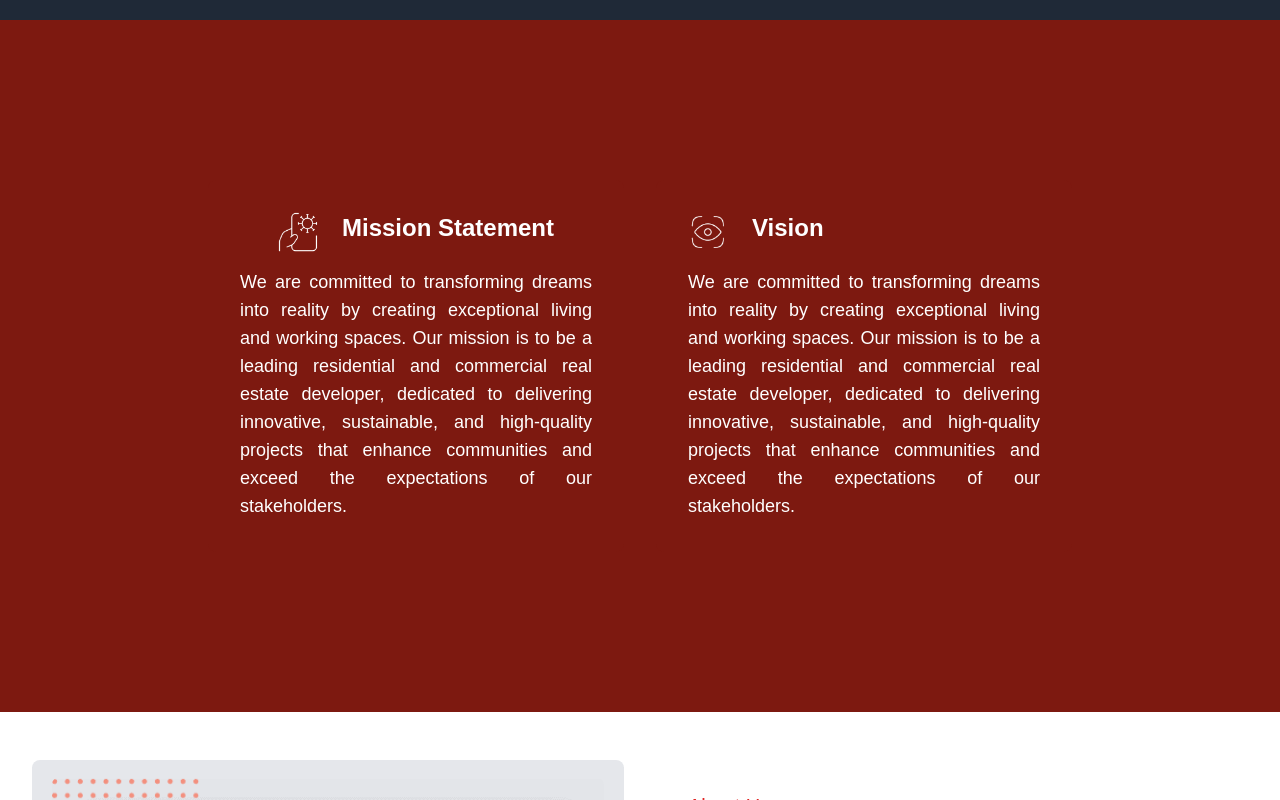
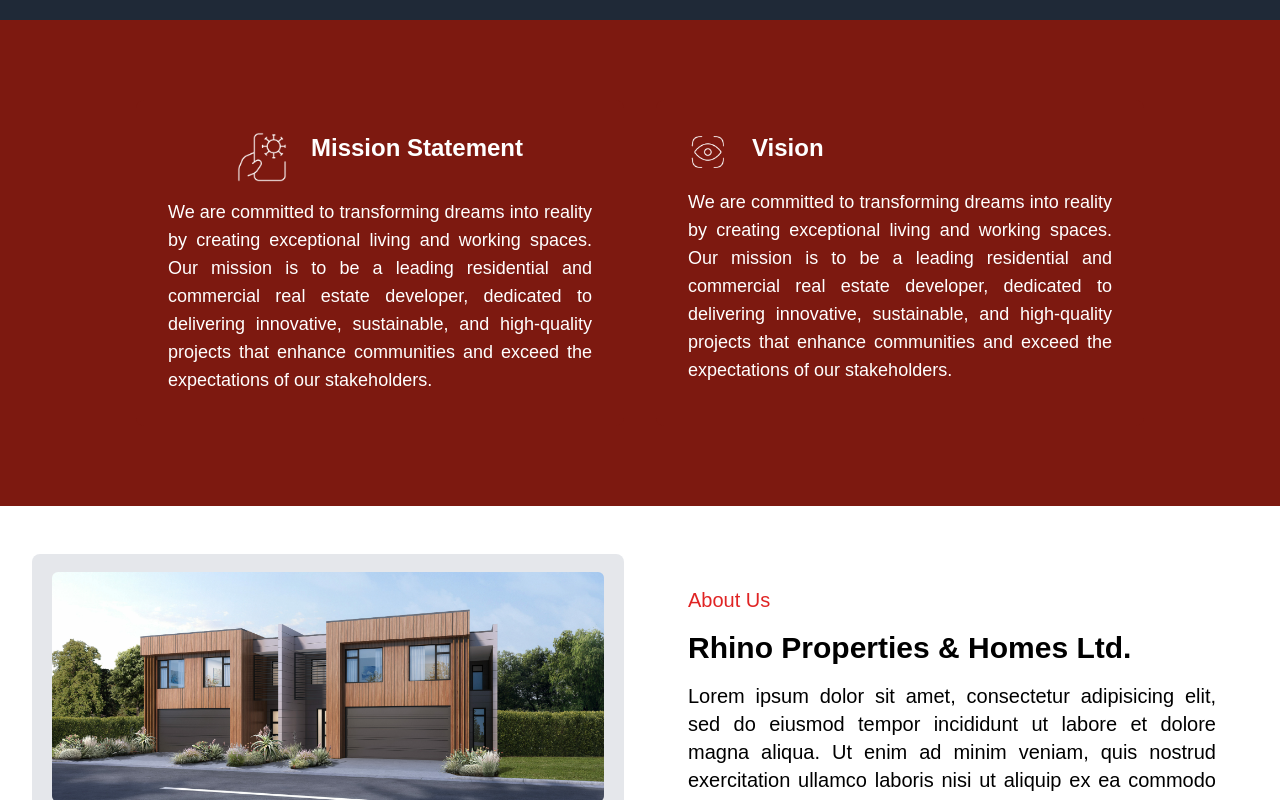
Before and after one commit to Ritephase1/rhp-website-fe, a Next.js app: page / in a window 1280 px wide. Shown: the part 1520-2320 px from the top of the page. Built offline with nearby package versions, Linux system fonts and the light colour scheme.

Commit message:
Fix about us image rendering

```diff
--- a/src/app/page.js
+++ b/src/app/page.js
@@ -43,7 +43,7 @@ export default function Home() {
       </Suspense>
 
       <Suspense fallback={<Loader />}>
-        <AboutUs imageUrl="/images/about.png" />
+        <AboutUs imageUrl="/images/building1.jpg" />
       </Suspense>
 
       <SignupCard />
--- a/src/components/AboutUs.js
+++ b/src/components/AboutUs.js
@@ -14,7 +14,7 @@ export default function AboutUs({ imageUrl }) {
               height={200} // Replace with actual height
               style={{ marginTop: 10 }}
               quality={100}
-              // objectFit="cover"
+              objectFit="cover"
               className="w-[100%] h-[auto] rounded-md "
             />
           </div>
--- a/src/components/MissionVision.js
+++ b/src/components/MissionVision.js
@@ -2,7 +2,7 @@ import Image from "next/image";
 
 export default function MissionVision() {
   return (
-    <section className="bg-[#7D1910] text-white md:p-40 py-12 text-center">
+    <section className="bg-[#7D1910] text-white md:p-20 py-12 text-center">
       <div className="grid grid-cols-1 sm:grid-cols-2 gap-8 max-w-[90%] mx-auto">
         {/* Mission Section */}
         <div className="bg-[#7D1910] p-8 rounded-lg text-left w-full flex flex-col items-center">
@@ -10,7 +10,7 @@ export default function MissionVision() {
             <Image
               src="/icons/mission.png" // Replace with the path to your mission icon
               alt="Mission Icon"
-              width={40} // Equivalent to the Tailwind class "w-10"
+              width={50} // Equivalent to the Tailwind class "w-10"
               height={40} // Equivalent to the Tailwind class "h-10"
               className="mb-4"
             />
--- a/src/pages/about.js
+++ b/src/pages/about.js
@@ -11,7 +11,7 @@ const Footer = lazy(() => import("../components/Footer"));
 const Testimonial = lazy(() => import("../components/Testimonial"));
 const TrustedByBrands = lazy(() => import("../components/TrustedByBrands"));
 const WhyInvestWithUs = lazy(() => import("../components/WhyInvest"));
-const preferImage = "/images/agent.jpeg";
+// const preferImage = "/images/agent.jpeg";
 import Navigation from "@/components/Navigation";
 
 export default function About() {
@@ -51,7 +51,8 @@ export default function About() {
 
       <div>
         <Suspense>
-          <AboutUs imageUrl={preferImage} />
+          {/* <AboutUs imageUrl={preferImage} /> */}
+          <AboutUs imageUrl="/images/agent.jpeg" />
         </Suspense>
         <Suspense fallback={<div>Loading...</div>}>
           <MissionVision />
```
